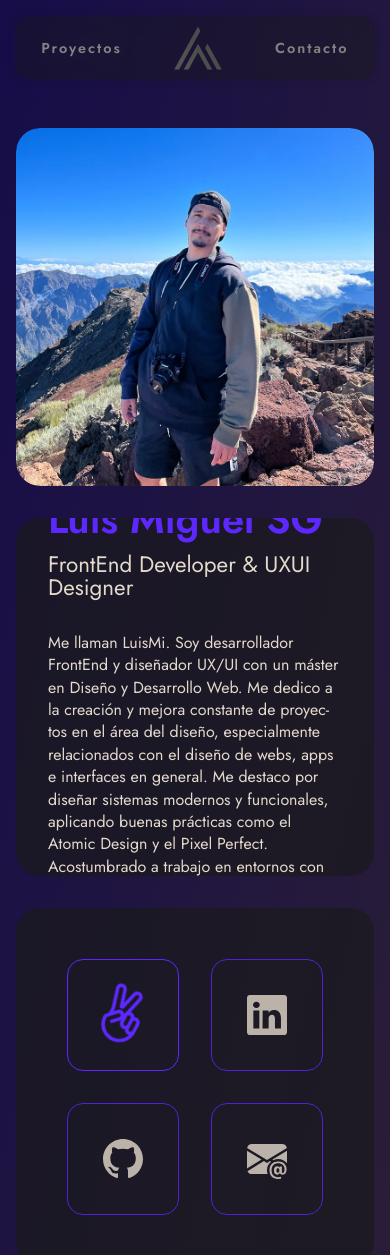
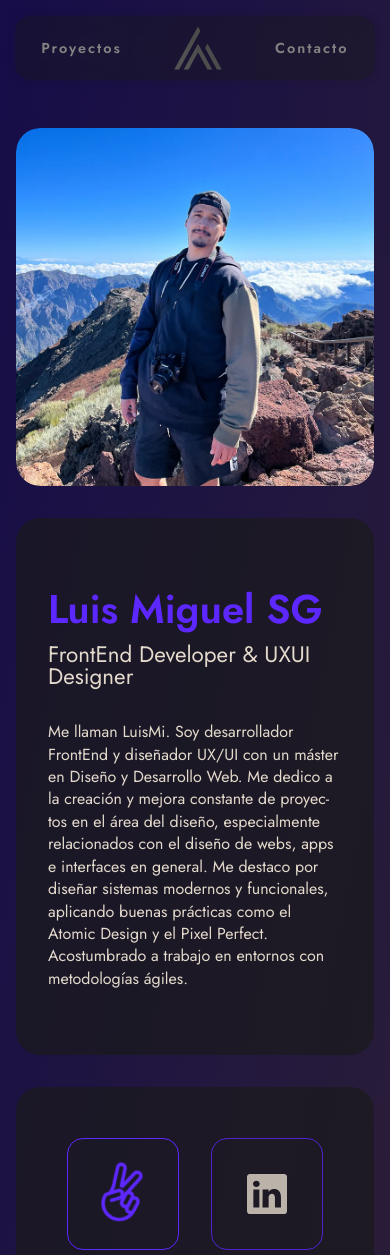
Before and after one commit to luismi-sg/Portfolio, a React (Vite) app: page /contacto in a window 390 px wide. Shown: the top 1255 px of the page. Built offline with nearby package versions, Linux system fonts and the light colour scheme.

Commit message:
contact changes

```diff
--- a/src/pages/Contacto/Contacto.css
+++ b/src/pages/Contacto/Contacto.css
@@ -253,6 +253,9 @@ to {
     .grid-container{
         aspect-ratio: 1 / 1;
     }
+    .grid-container.mobile{
+        aspect-ratio: 2 / 3;
+    }
     .Info-h3{
         font-size: 2.5rem;
         line-height: 1.3em;
--- a/src/pages/Contacto/Contacto.jsx
+++ b/src/pages/Contacto/Contacto.jsx
@@ -9,7 +9,7 @@ export const Contacto = () => {
                         <div className='Imagen-wrapper grid-container'>
                             <img className='Imagen-img' src="/assets/luismi-sovero-foto.webp" alt="" />
                         </div>
-                        <div className="grid-container">
+                        <div className="grid-container mobile">
                             <div className='Info-wrapper'>
                                 <h3 className='Info-h3'>Luis Miguel SG</h3>
                                 <h4 className='Info-h4'>FrontEnd Developer & UXUI Designer</h4>
```
